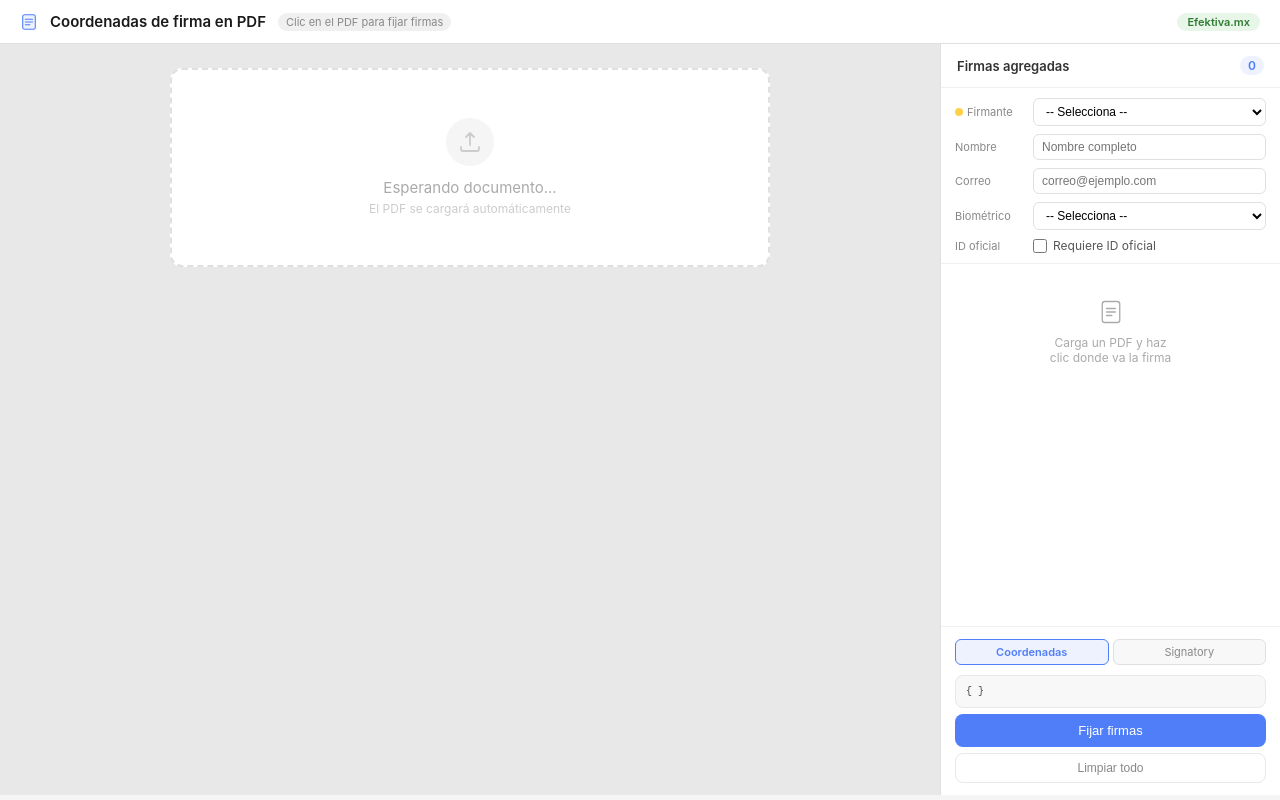
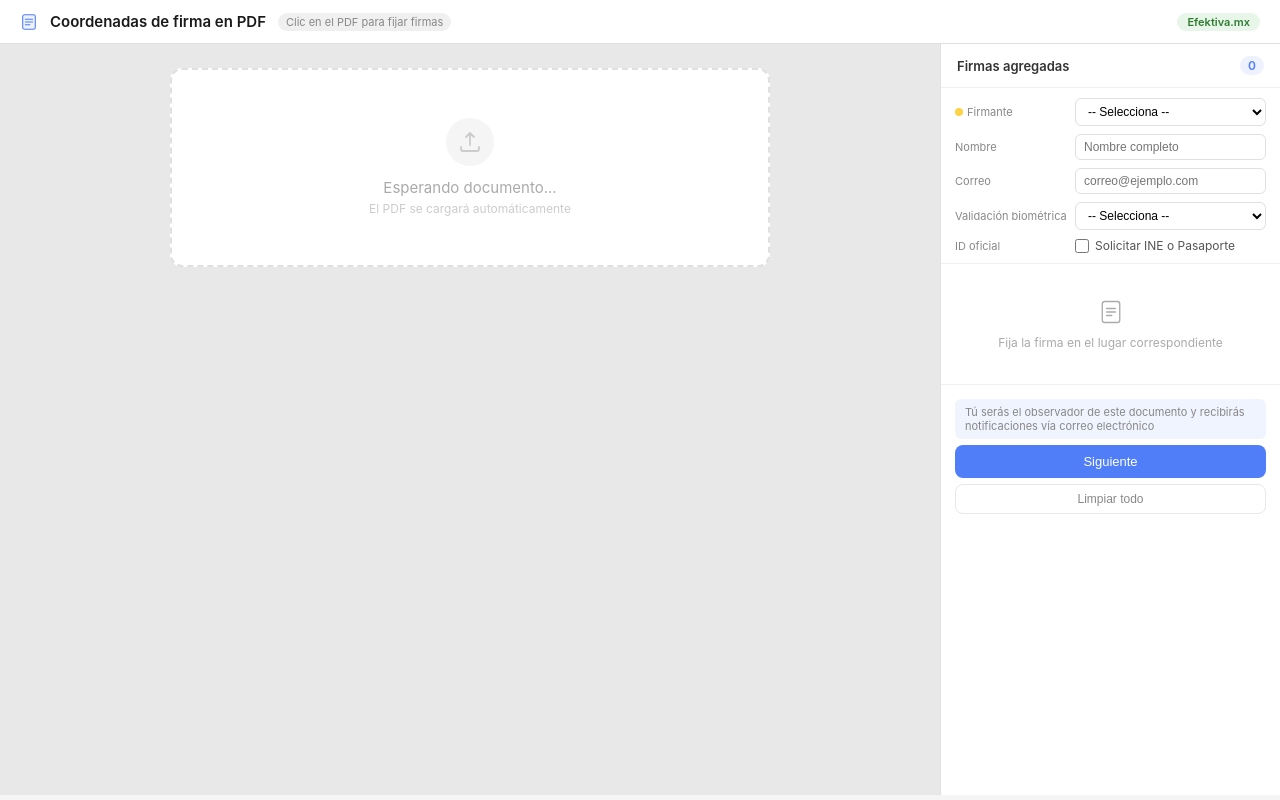
Before and after one commit to surferzer/pdf-coordenadas, a plain HTML site: page index.html in a window 1280 px wide. Drawn offline with nearby package versions, Linux system fonts and the light colour scheme.

Commit message:
Update index.html
se agregan cambios que pidió Pablo de textos

```diff
--- a/index.html
+++ b/index.html
@@ -29,7 +29,7 @@
   .sidebar { background: #fff; border-left: 1px solid #e0e0e0; display: flex; flex-direction: column; overflow: hidden; }
   .sidebar-header { padding: 12px 16px; border-bottom: 1px solid #f0f0f0; font-size: 13px; font-weight: 600; color: #333; display: flex; justify-content: space-between; align-items: center; }
   .sig-count { background: #eef2ff; color: #4f7ef8; border-radius: 20px; padding: 2px 8px; font-size: 12px; }
-  .sig-list { flex: 1; overflow-y: auto; padding: 10px; display: flex; flex-direction: column; gap: 6px; }
+  .sig-list { flex: 0 1 auto; max-height: 260px; overflow-y: auto; padding: 10px; display: flex; flex-direction: column; gap: 6px; }
   .sig-item { border: 1px solid #e8e8e8; border-radius: 8px; padding: 8px 10px; background: #fafafa; display: flex; align-items: flex-start; gap: 8px; }
   .sig-num { width: 20px; height: 20px; background: #4f7ef8; color: #fff; border-radius: 50%; font-size: 10px; font-weight: 600; display: flex; align-items: center; justify-content: center; flex-shrink: 0; margin-top: 2px; }
   .sig-data { flex: 1; }
@@ -41,7 +41,7 @@
   .empty-state { text-align: center; padding: 24px 16px; color: #aaa; font-size: 12px; }
   .config-panel { padding: 10px 14px; border-bottom: 1px solid #f0f0f0; display: flex; flex-direction: column; gap: 8px; }
   .config-row { display: flex; gap: 8px; align-items: center; }
-  .config-row label { font-size: 11px; color: #888; white-space: nowrap; min-width: 70px; }
+  .config-row label { font-size: 11px; color: #888; white-space: nowrap; min-width: 112px; }
   select, input[type="text"], input[type="email"] { border: 1px solid #e0e0e0; border-radius: 6px; padding: 5px 8px; font-size: 12px; width: 100%; outline: none; background: #fff; }
   select:focus, input[type="text"]:focus, input[type="email"]:focus { border-color: #4f7ef8; }
   .check-row { display: flex; align-items: center; gap: 6px; font-size: 12px; color: #555; }
@@ -119,18 +119,18 @@
         <input type="email" id="correoInput" placeholder="correo@ejemplo.com" onchange="clearMsg()" />
       </div>
       <div class="config-row" id="rowBiometrico">
-        <label>Biométrico</label>
+        <label>Validación biométrica</label>
         <select id="identSelect" onchange="onIdentChange(this.value)">
           <option value="">-- Selecciona --</option>
-          <option value="face">Sí (face)</option>
-          <option value="null">No (null)</option>
+          <option value="face">Validar biométricos</option>
+          <option value="null">NO validar biométricos</option>
         </select>
       </div>
       <div class="config-row" id="checkRow">
         <label>ID oficial</label>
         <div class="check-row">
           <input type="checkbox" id="checkInput"/>
-          <span>Requiere ID oficial</span>
+          <span>Solicitar INE o Pasaporte</span>
         </div>
       </div>
       <div id="observadorInfo" class="observador-info" style="display:none;">
@@ -145,17 +145,20 @@
     <div class="sig-list" id="sigList">
       <div class="empty-state">
         <svg width="28" height="28" viewBox="0 0 32 32" fill="none"><rect x="6" y="4" width="20" height="24" rx="3" stroke="#aaa" stroke-width="1.5"/><path d="M11 12h10M11 16h10M11 20h6" stroke="#aaa" stroke-width="1.5" stroke-linecap="round"/></svg>
-        <p style="margin-top:6px;">Carga un PDF y haz<br/>clic donde va la firma</p>
+        <p style="margin-top:6px;">Fija la firma en el lugar correspondiente</p>
       </div>
     </div>
 
     <div class="sidebar-footer">
-      <div class="json-tabs">
+      <div class="json-tabs" style="display:none;">
         <div class="json-tab active" onclick="showTab('coords')">Coordenadas</div>
         <div class="json-tab" onclick="showTab('signatory')">Signatory</div>
       </div>
-      <div class="json-box" id="jsonBox">{ }</div>
-      <button class="btn-save" id="btnSave" onclick="saveJSON()">Fijar firmas</button>
+      <div class="json-box" id="jsonBox" style="display:none;">{ }</div>
+      <div id="leyendaObservador" class="observador-info">
+        Tú serás el observador de este documento y recibirás notificaciones vía correo electrónico
+      </div>
+      <button class="btn-save" id="btnSave" onclick="saveJSON()">Siguiente</button>
       <button class="btn-clear" onclick="clearAll()">Limpiar todo</button>
     </div>
   </div>
@@ -545,8 +548,10 @@ function updateJsonBox() {
 function updateSidebar() {
   const list = document.getElementById('sigList');
   document.getElementById('sigCount').textContent = signatures.length;
+  const leyendaObs = document.getElementById('leyendaObservador');
+  if (leyendaObs) leyendaObs.style.display = signatures.some(s => s.name === 'Observador') ? 'none' : 'block';
   if (signatures.length === 0) {
-    list.innerHTML = '<div class="empty-state"><svg width="28" height="28" viewBox="0 0 32 32" fill="none"><rect x="6" y="4" width="20" height="24" rx="3" stroke="#aaa" stroke-width="1.5"/><path d="M11 12h10M11 16h10M11 20h6" stroke="#aaa" stroke-width="1.5" stroke-linecap="round"/></svg><p style="margin-top:6px;">Carga un PDF y haz<br/>clic donde va la firma</p></div>';
+    list.innerHTML = '<div class="empty-state"><svg width="28" height="28" viewBox="0 0 32 32" fill="none"><rect x="6" y="4" width="20" height="24" rx="3" stroke="#aaa" stroke-width="1.5"/><path d="M11 12h10M11 16h10M11 20h6" stroke="#aaa" stroke-width="1.5" stroke-linecap="round"/></svg><p style="margin-top:6px;">Fija la firma en el lugar correspondiente</p></div>';
   } else {
     list.innerHTML = signatures.map((s, i) => {
       const color = ROLE_COLORS[s.name] || '#4f7ef8';
@@ -607,7 +612,7 @@ function saveJSON() {
   const btn = document.getElementById('btnSave');
   btn.textContent = '¡Guardado!';
   btn.classList.add('saved');
-  setTimeout(() => { btn.textContent = 'Fijar firmas'; btn.classList.remove('saved'); }, 2000);
+  setTimeout(() => { btn.textContent = 'Siguiente'; btn.classList.remove('saved'); }, 2000);
 }
 </script>
 </body>
```
